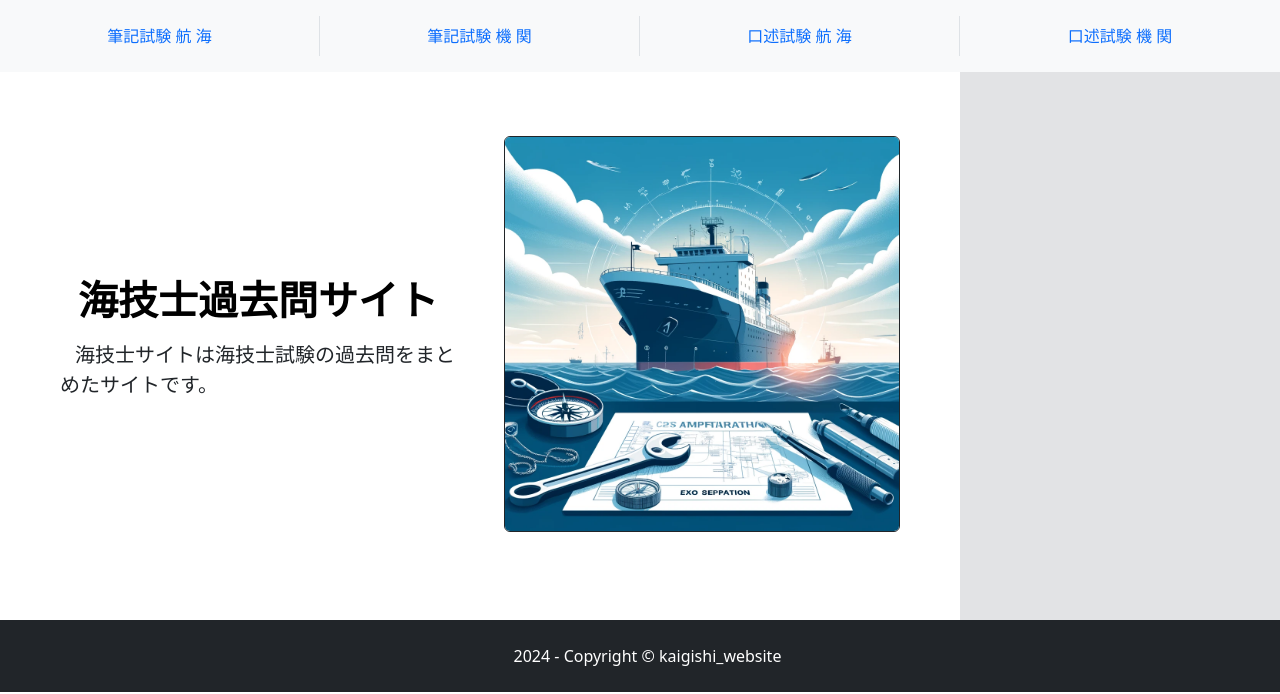
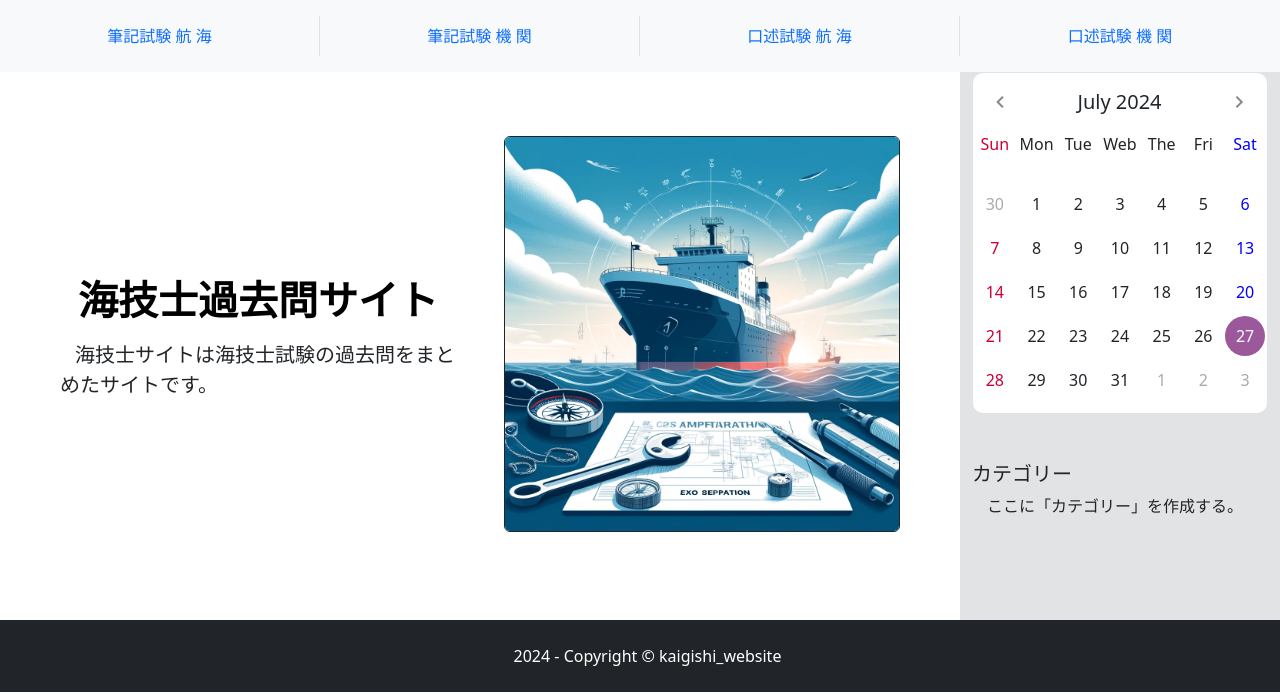
Before and after one commit to hashi5akihiro5/kaigishiwebsite_dev, a Django app: page / in a window 1280 px wide. Shown: the part 106-800 px from the top of the page. Run offline with Django 4.2, Linux system fonts and the light colour scheme; some libraries are stand-ins or nearby versions.

Commit message:
[add] calendar, category htmlファイル

```diff
--- /dev/null
+++ b/kakomon/templates/kakomon/base_calendar.html
@@ -0,0 +1,23 @@
+{% block calendar %}
+<div class="wrapper">
+    <header>
+        <div class="icons">
+            <span id="prev" class="material-symbols-outlined">chevron_left</span>
+            <p class="current-date"></p>
+            <span id="next" class="material-symbols-outlined">chevron_right</span>
+        </div>
+    </header>
+    <div class="calendar">
+        <ul class="weeks">
+            <li class="sunday">Sun</li>
+            <li>Mon</li>
+            <li>Tue</li>
+            <li>Web</li>
+            <li>The</li>
+            <li>Fri</li>
+            <li class="saturday">Sat</li>
+        </ul>
+        <ul class="days"></ul>
+    </div>
+</div>
+{% endblock %}
--- /dev/null
+++ b/kakomon/templates/kakomon/base_category.html
@@ -0,0 +1,4 @@
+{% block calendar %}
+    <h5>カテゴリー</h5>
+    <p>ここに「カテゴリー」を作成する。</p>
+{% endblock %}
--- a/kakomon/templates/kakomon/base_sidebar.html
+++ b/kakomon/templates/kakomon/base_sidebar.html
@@ -1,3 +1,4 @@
 {% block sidebar %}
-
+    <div class="calendar mb-5 d-none d-lg-block">{% block calendar %}{% include "kakomon/base_calendar.html" %}{% endblock %}</div>
+    <div class="category">{% block category %}{% include "kakomon/base_category.html" %}{% endblock %}</div>
 {% endblock %}
```
